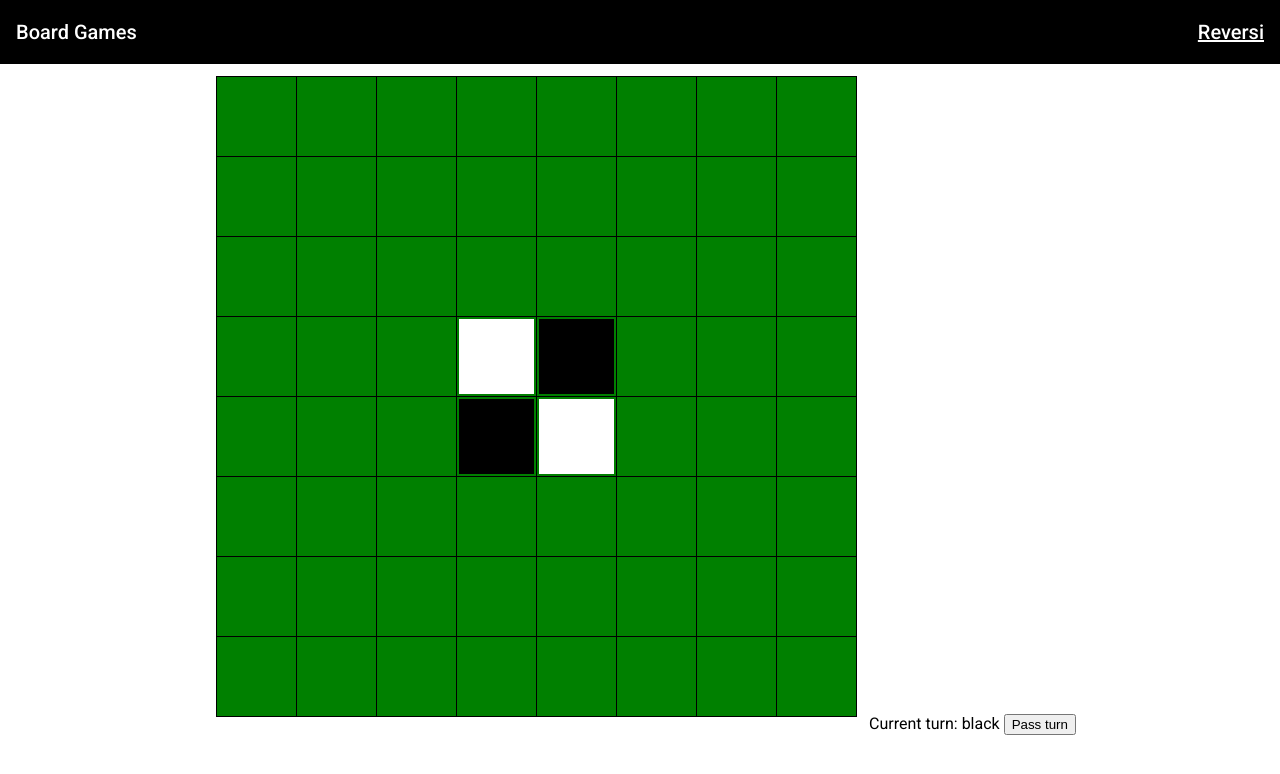
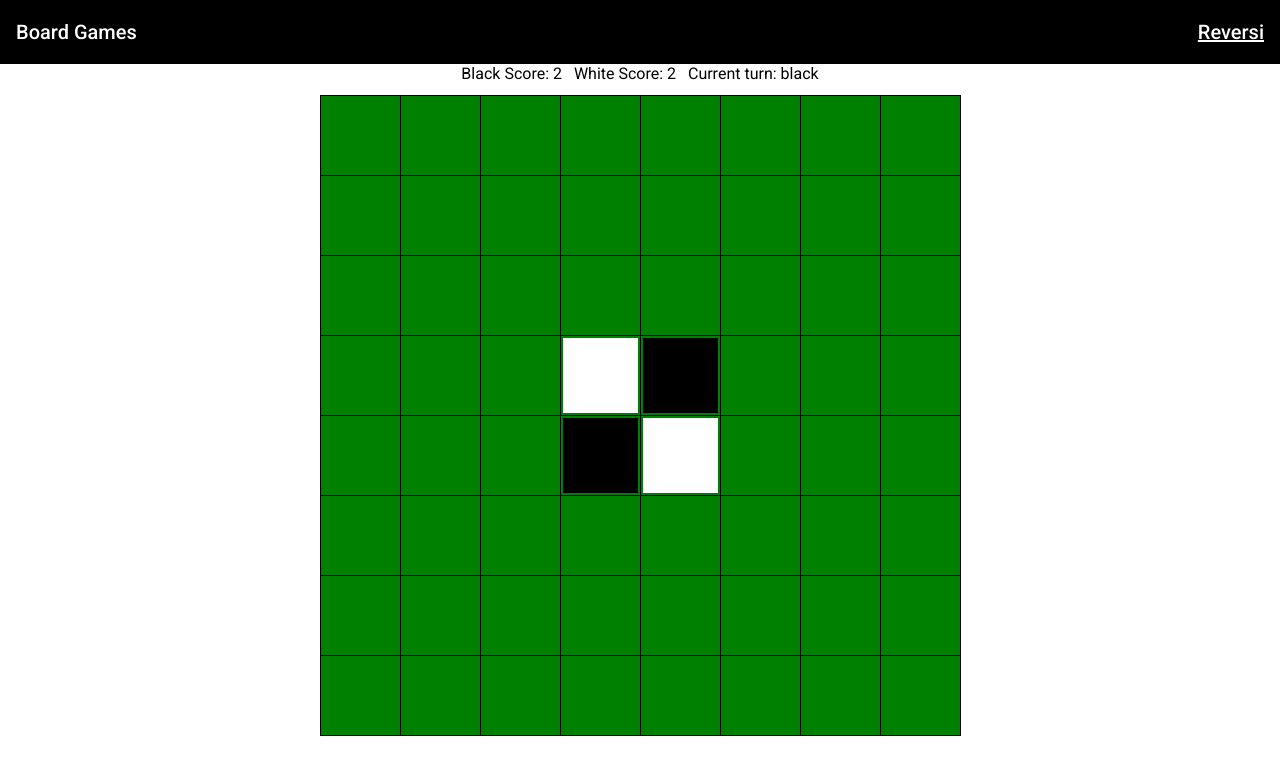
Before and after one commit to justonhart/BoardGames, an Angular app: page /reversi in a window 1280 px wide. Shown: the top 774 px of the page. Built offline with nearby package versions, Linux system fonts and the light colour scheme.

Commit message:
added current scores to page layout

```diff
--- a/src/app/reversi/reversi.component.html
+++ b/src/app/reversi/reversi.component.html
@@ -1,4 +1,9 @@
 <div>
-  <canvas class="e" #canvas (click)="onClick($event)" ></canvas>Current turn: {{turn}}
-  <button class="e" (click)="toggleTurn()">Pass turn</button>
+  Black Score: {{blackScore}}
+  &nbsp;&nbsp;White Score: {{whiteScore}}
+  &nbsp;&nbsp;Current turn: {{turn}}
+  <!-- <button class="e" (click)="toggleTurn()">Pass turn</button> -->
 </div>
+<div>
+  <canvas class="e" #canvas (click)="onClick($event)" ></canvas>
+</div>
```
